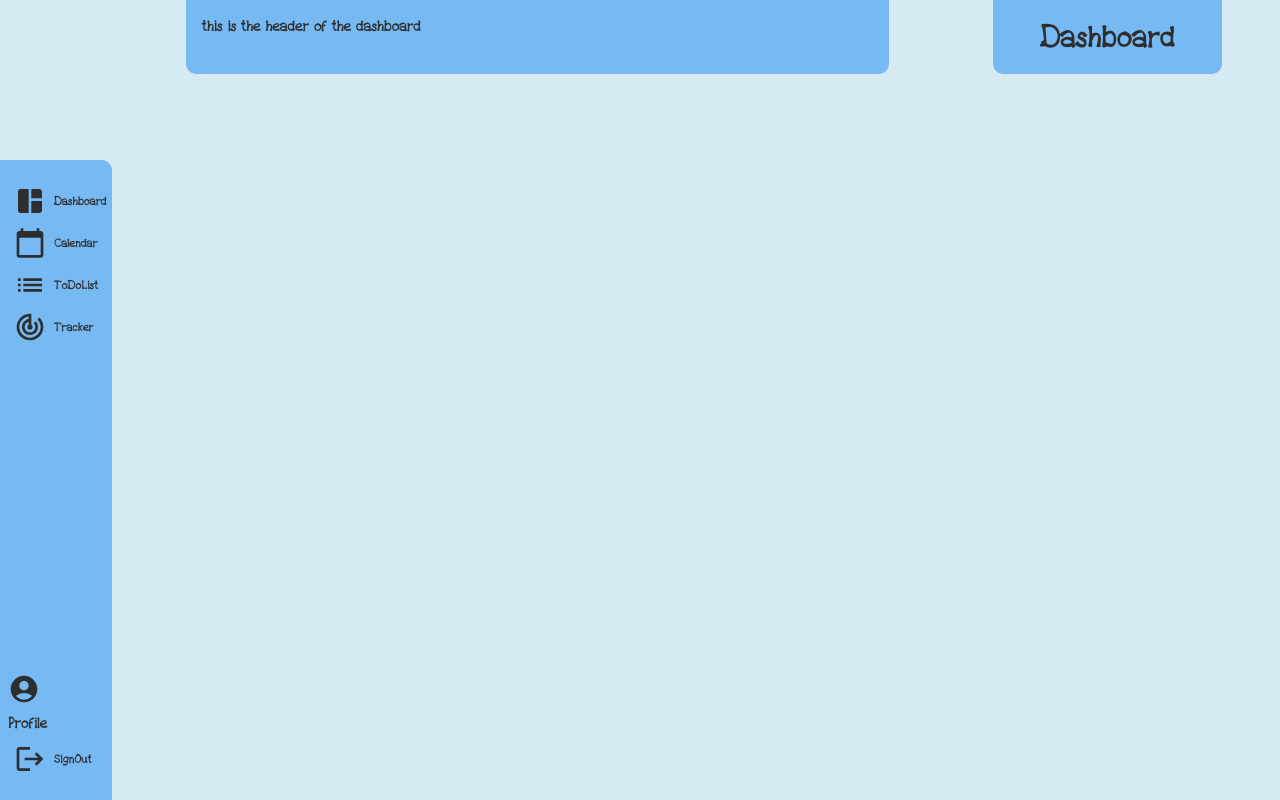
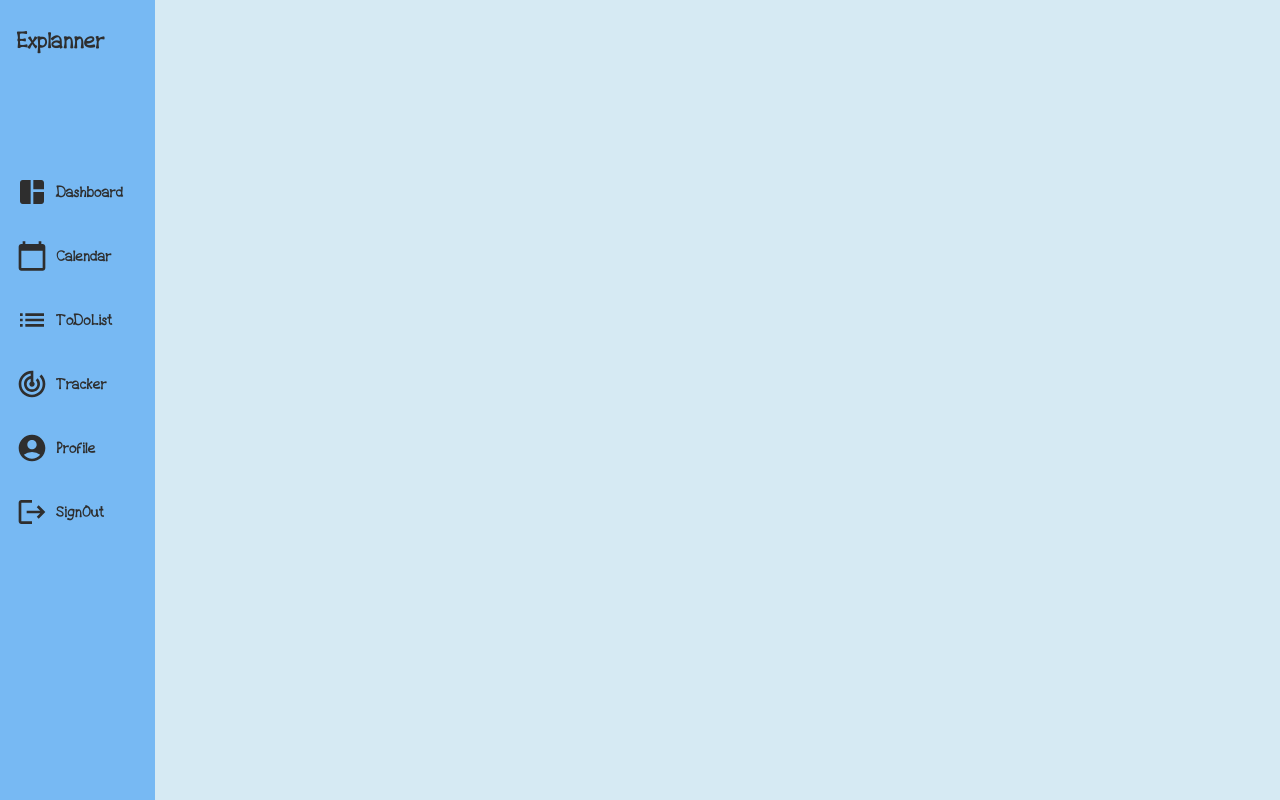
Before and after one commit to BlackBoxBanner/smartplanner, a Next.js app: page /user/dashboard in a window 1280 px wide. Built offline with nearby package versions, Linux system fonts and the light colour scheme; no server answers; sample sign-in values are in the browser's storage.

Commit message:
set new Dashboard

```diff
--- a/components/dashbordNav.js
+++ b/components/dashbordNav.js
@@ -1,10 +1,113 @@
-import styles from "@styles/components/DashboardNav.module.css";
+import styles from "@styles/components/DashboradNav2.module.css";
+import Link from "next/link";
+import {
+  MdLogout,
+  MdAccountCircle,
+  MdSpaceDashboard,
+  MdCalendarToday,
+  MdList,
+  MdTrackChanges,
+} from "react-icons/md";
+import { GrClose, GrMenu } from "react-icons/gr";
+import useAuth from "@src/hook/auth";
 
-export default function DashbordNav() {
+export default function DashbordNav2() {
+  const { logout } = useAuth();
+
   return (
     <div className={styles.main}>
-      <div className={styles.header}>this is the header of the dashboard</div>
-      <div className={styles.sitetitle}>Dashboard</div>
+      <div className={styles.NavHead}>
+        <div className={styles.leftcontent}>Explanner</div>
+
+        {/* hanburger menu */}
+        <div className={styles.hamb}>
+          <button className={styles.hamburger}>
+            <div className={styles.menuIcon}>
+              <GrMenu size="1.5rem" />
+            </div>
+            <div className={styles.closeIcon}>
+              <GrClose size="1.5rem" />
+            </div>
+          </button>
+        </div>
+        {/* hanburger menu */}
+      </div>
+
+      <div className={styles.rightcontent}>
+        {/* <li>
+          <Link href="/">
+            <button>
+              <div className={styles.icon}>
+                //name of icon
+              </div>
+            </button>
+          </Link>
+        </li> */}
+
+        <li>
+          <Link href="/">
+            <button>
+              {" "}
+              {/* className={styles.btn} */}
+              <div className={styles.icon}>
+                <MdSpaceDashboard size="2rem" />
+                Dashboard
+              </div>
+            </button>
+          </Link>
+        </li>
+        <li>
+          <Link href="/">
+            <button>
+              <div className={styles.icon}>
+                <MdCalendarToday size="2rem" />
+                Calendar
+              </div>
+            </button>
+          </Link>
+        </li>
+        <li>
+          <Link href="/">
+            <button>
+              <div className={styles.icon}>
+                <MdList size="2rem" />
+                ToDoList
+              </div>
+            </button>
+          </Link>
+        </li>
+        <li>
+          <Link href="/">
+            <button>
+              <div className={styles.icon}>
+                <MdTrackChanges size="2rem" />
+                Tracker
+              </div>
+            </button>
+          </Link>
+        </li>
+
+        <li>
+          <Link href="/">
+            <button>
+              <div className={styles.icon}>
+                <MdAccountCircle size="2rem" />
+                Profile
+              </div>
+            </button>
+          </Link>
+        </li>
+        <li>
+          <Link href="/">
+            <button onClick={logout}>
+              <div className={styles.icon}>
+                <MdLogout size="2rem" />
+                SignOut
+              </div>
+            </button>
+          </Link>
+        </li>
+      </div>
     </div>
   );
 }
--- a/pages/user/dashboard.js
+++ b/pages/user/dashboard.js
@@ -1,8 +1,7 @@
 import Head from "next/head";
 import styles from "@styles/Dashboard.module.css";
-import DashbordNav from "@component/dashbordNav";
-import SideNav from "@component/sideNav";
 import { withProtected } from "@src/hook/route";
+import DashbordNav2 from "@component/dashbordNav";
 
 function Dashboard() {
   return (
@@ -10,10 +9,8 @@ function Dashboard() {
       <Head>
         <title>Dashboard</title>
       </Head>
-            <SideNav/>
-            <main className={styles.main}>
-                <DashbordNav />
-            </main>
+      <DashbordNav2 />
+      <main className={styles.main}></main>
     </div>
   );
 }
--- a/styles/components/DashboardNav.module.css
+++ /dev/null
@@ -1,34 +0,0 @@
-.main{
-    display: flex;
-    justify-content: space-around;
-    height: fit-content;
-    width: 100%;
-    margin: 0 5%;
-    gap: 10%;
-}
-
-.header{
-    display: flex;
-    border-radius: 0 0 10px 10px;
-    width: 80%;
-    padding: 1rem;
-    background: var(--color-profilebar-container);
-}
-
-.sitetitle{
-    display: flex;
-    font-size: 2em;
-    border-radius: 0 0 10px 10px;
-    padding: 1rem 3rem;
-    background: var(--color-profilebar-container);
-}
-
-@media (max-width: 950px){
-    .header{
-        width: 100%;
-    }
-
-    .sitetitle{
-        display: none;
-    }
-}
```
Also changed, not shown: components/dashbordNav2.js (deleted, +0 -112 lines), pages/user/dashboard-2.js (deleted, +0 -18 lines). Lines whose indentation alone changed are shown as unchanged.
